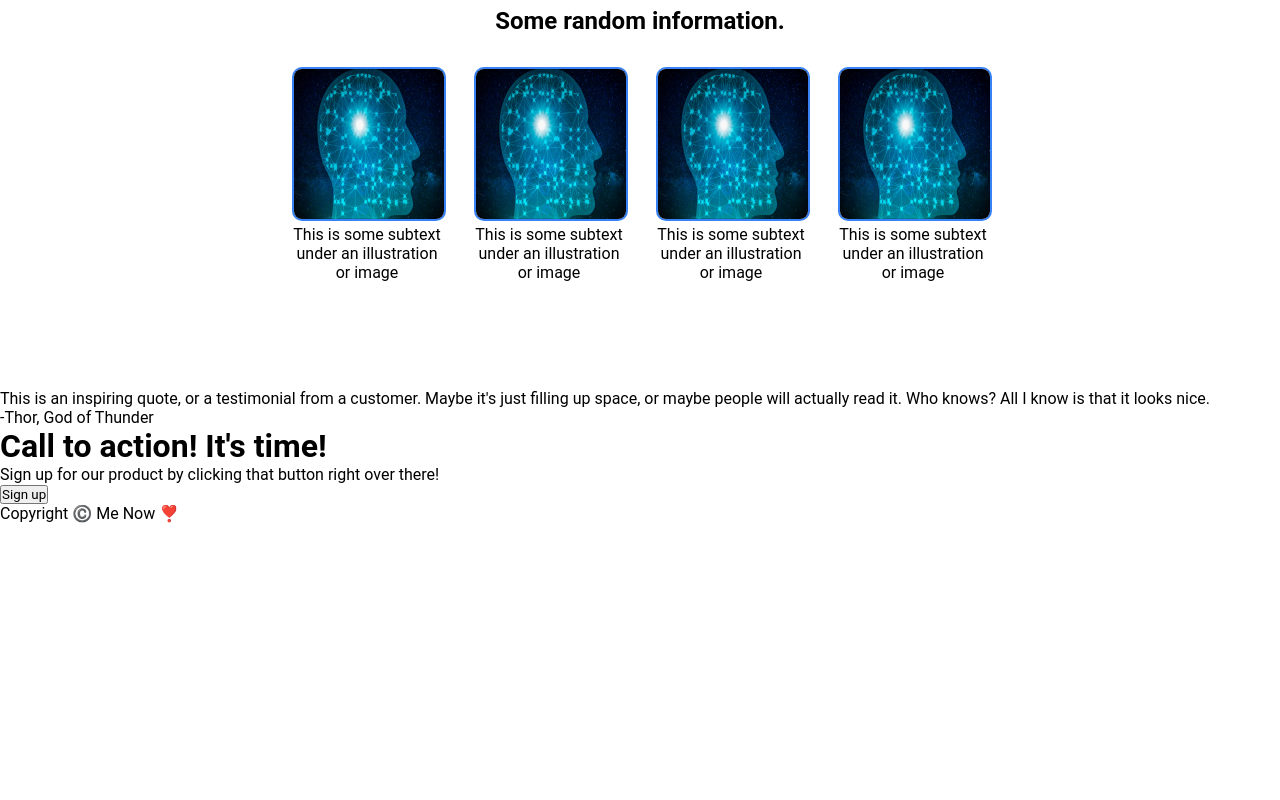
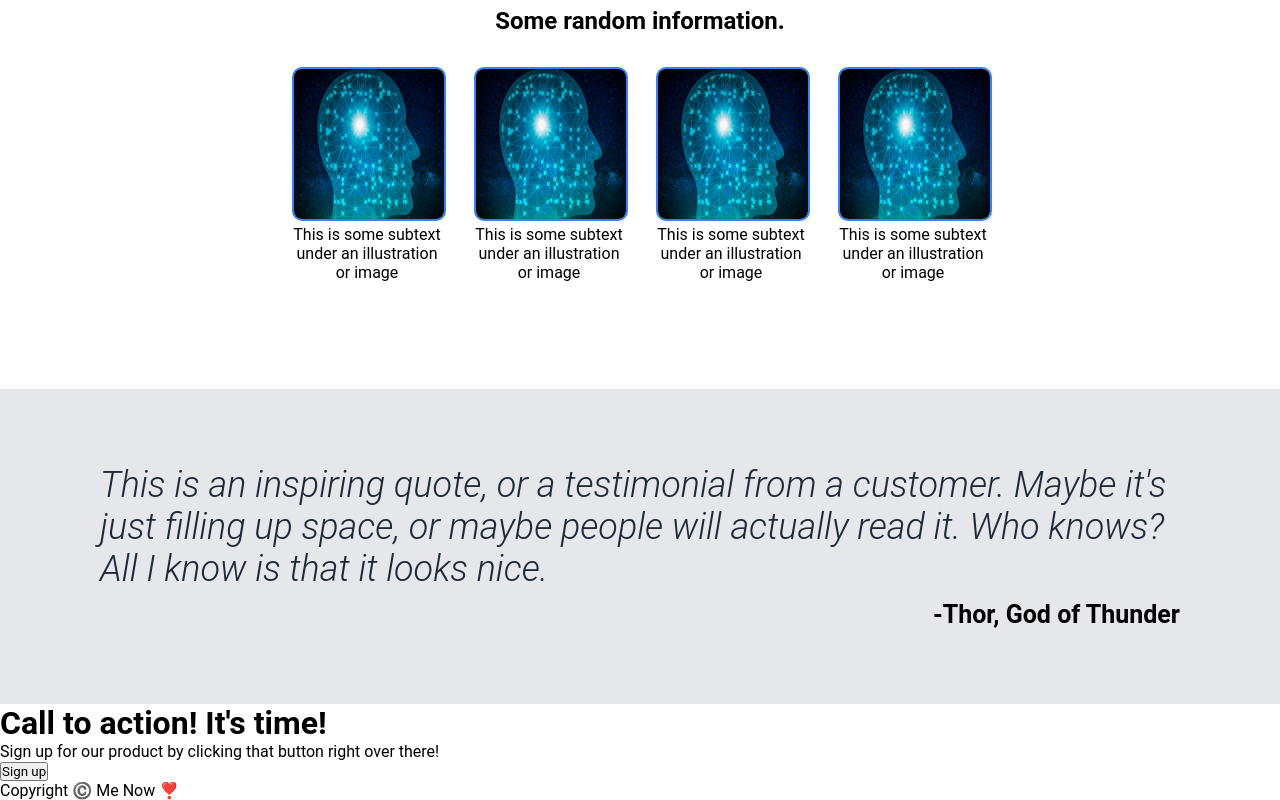
Before and after one commit to Xattle/OdinProjectPractice, a plain HTML site: page projects/landing-page/index.html in a window 1280 px wide. Shown: the part 537-1337 px from the top of the page. Before the commit the page ends 1060 px from the top, so only its background shows below. Drawn offline with Linux system fonts and the light colour scheme.

Commit message:
style subfold-2

```diff
--- a/projects/landing-page/css/style.css
+++ b/projects/landing-page/css/style.css
@@ -125,4 +125,26 @@
     border-width: 2px;
 }
 
-/*  */
+/* Subfold 2 */
+
+#subfold-2 {
+    background-color: #e5e7eb;
+    padding: 75px 100px;
+
+}
+
+.quote {
+    font-style: italic;
+    font-size: 36px;
+    font-weight: 300;
+    color: #1f2937;
+}
+
+.quote-author {
+    font-weight: bold;
+    font-size: 25px;
+    text-align: right;
+    padding-top: 10px;
+}
+
+/* Call to Action */
```
